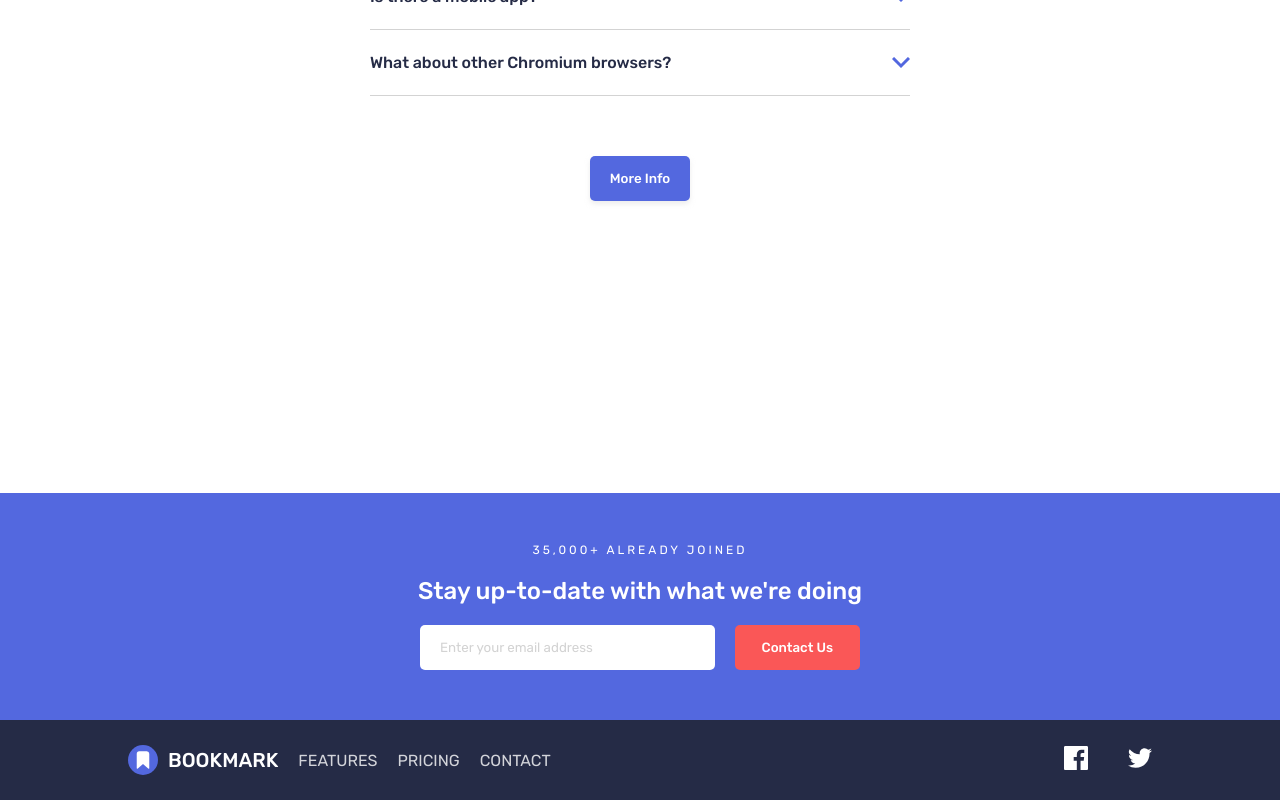
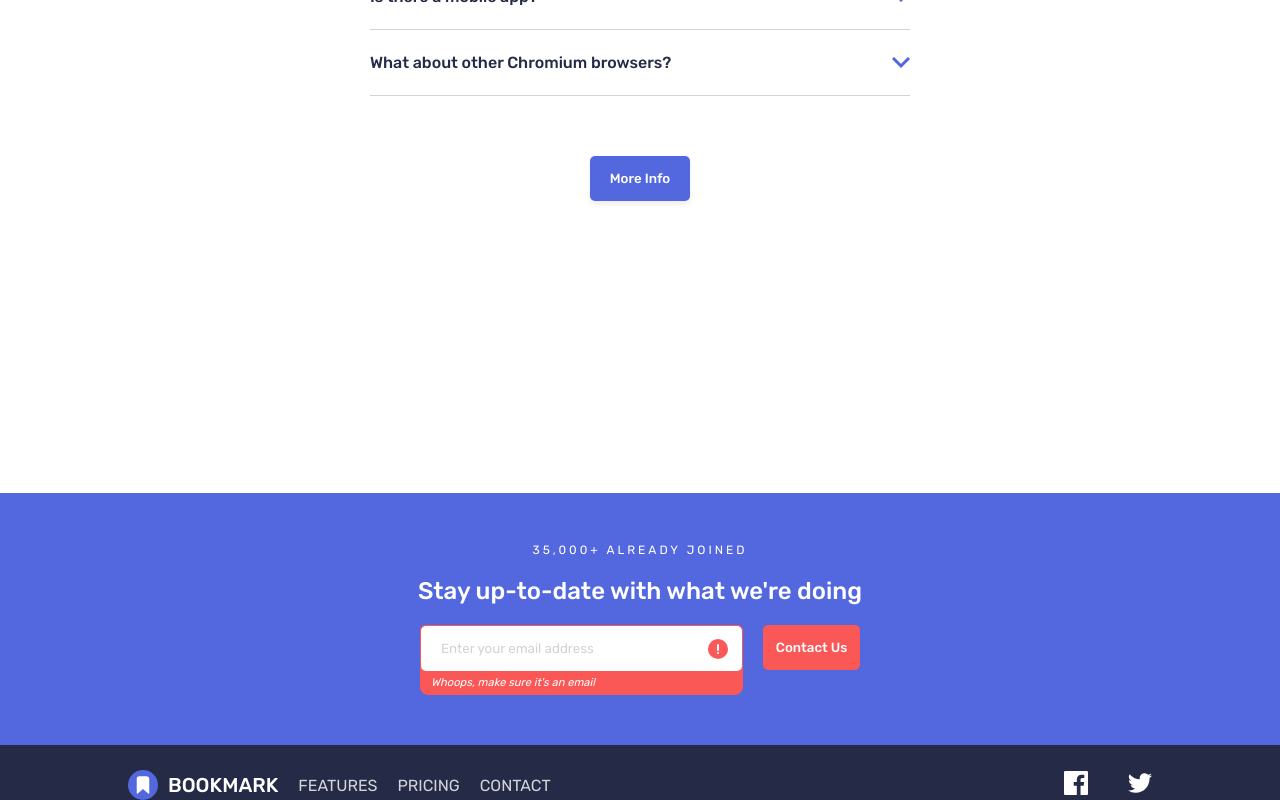
Before and after one commit to ovie009/bookmark-manager, a React (Create React App) app: page / in a window 1280 px wide. Both pictures are taken after a click on the button "Contact Us". Shown: the part 3666-4466 px from the top of the page. Built offline with nearby package versions, Linux system fonts and the light colour scheme.

Commit message:
check for valid email

```diff
--- a/src/CSS/Footer.css
+++ b/src/CSS/Footer.css
@@ -49,11 +49,46 @@ form{
     gap: 20px;
 }
 
+.input-wrapper{
+    width: 100%;
+    background-color: pink;
+    display: flex;
+    flex-flow: row wrap;
+    border-radius: 5px 5px 8px 8px;
+    background-color: var(--primary-red);
+}
+
+.error-wrapper{
+    border-radius: 0 5px 5px 0;
+    background-color: white;
+    width: 15%;
+    display: grid;
+    place-content: center;
+}
+
+.error{
+    border: 1px solid var(--primary-red);
+}
+
+label{
+    border-radius: 0px 0px 8px 8px;
+    background-color: var(--primary-red);
+    width: 100%;
+    text-align: left;
+    padding: 5px 10px;
+    color: var(--neutral-white);
+    font-size: .7em;
+    font-style: italic;
+}
+
 #email{
+    box-sizing: border-box;
     height: 45px;
     padding: 0 20px;
-    border-radius: 5px;
+    border-radius: 5px 0 0 5px;
     border: none;
+    width: 85%;
+    outline: none;
 }
 
 ::placeholder{
--- a/src/Components/Footer.js
+++ b/src/Components/Footer.js
@@ -1,8 +1,23 @@
 import facebook from '../images/icon-facebook.svg';
 import twitter from '../images/icon-twitter.svg';
-import '../CSS/Footer.css'
+import errorIcon from '../images/icon-error.svg';
+import '../CSS/Footer.css';
+import { useState } from 'react';
 
 const Footer = () => {
+
+    const [invalidEmail, setInvalidEmail] = useState(false);
+
+    const handleEmail = () => {
+        let email = document.querySelector('#email').value
+        console.log(email);
+        if (email === '') return setInvalidEmail(true);
+        // eslint-disable-next-line
+        if (/^\w+([\.-]?\w+)*@\w+([\.-]?\w+)*(\.\w{2,3})+$/.test(email)) return  setInvalidEmail(false);
+        else return setInvalidEmail(true);
+
+    }
+
     return (
         <footer>
             <div className="footer-form-wrapper">
@@ -13,8 +28,18 @@ const Footer = () => {
                     Stay up-to-date with what we're doing
                 </h2>
                 <form>
-                    <input type="email" name="email" id="email" placeholder='Enter your email address'/>
-                    <button type="button" className="form-submit">Contact us</button>
+                    <div className={invalidEmail ? 'input-wrapper error' : 'input-wrapper'}>
+                        <input type="email" name="email" id="email" placeholder='Enter your email address'/>
+                        <div className="error-wrapper">
+                            <img src={errorIcon} alt="error icon" style={{
+                            visibility: `${invalidEmail ? 'visible' : 'hidden'}`
+                        }}/>
+                        </div>
+                        <label htmlFor="email" style={{
+                            display: `${invalidEmail ? 'block' : 'none'}`
+                        }}>Whoops, make sure it's an email</label>
+                    </div>
+                    <button type="button" className="form-submit" onClick={handleEmail}>Contact us</button>
                 </form>
             </div>
             <div className="footer-base-wrapper">
```
Also changed, not shown: 2 other files (tests, documents, lock files or other folders).
